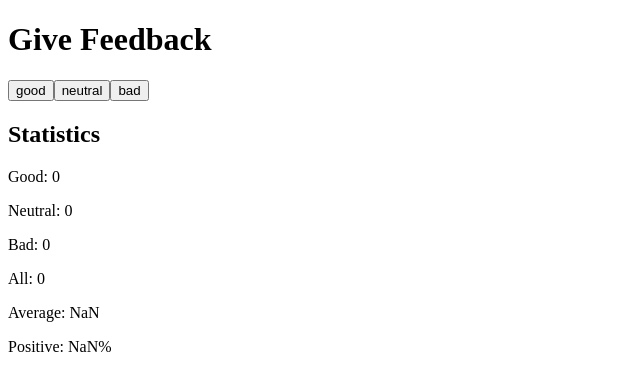
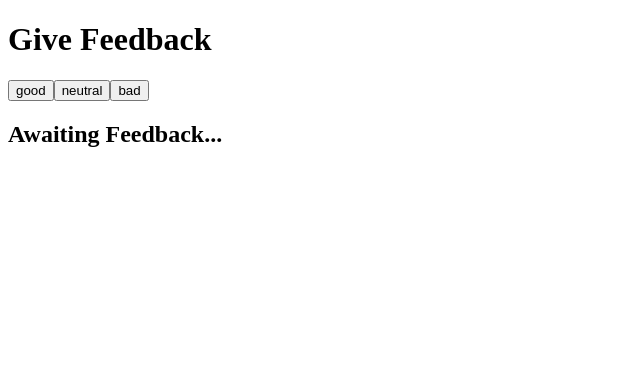
Before and after one commit to ADSmith-100/FullStackOpenSubmissions, a React (Create React App) app in the folder part1/unicafe/: page / in a window 1280 px wide. Shown: the top 390 px of the page, without its empty margins (0-640 px from the left). Built offline with nearby package versions, Linux system fonts and the light colour scheme.

Commit message:
1.9 complete

```diff
--- a/part1/unicafe/src/index.js
+++ b/part1/unicafe/src/index.js
@@ -2,6 +2,7 @@ import React, { useState } from "react";
 import ReactDOM from "react-dom";
 
 const Stats = (props) => {
+  if (props.all > 0)
     return (
       <>
         <h2>Statistics</h2>
@@ -11,6 +12,12 @@ const Stats = (props) => {
         <p>All: {props.all}</p>
         <p>Average: {props.avg / props.all}</p>
         <p>Positive: {(props.good / props.all) * 100}%</p>
+      </>
+    );
+
+  return (
+    <>
+      <h2>Awaiting Feedback...</h2>
     </>
   );
 };
```
Lines whose indentation alone changed are shown as unchanged.
